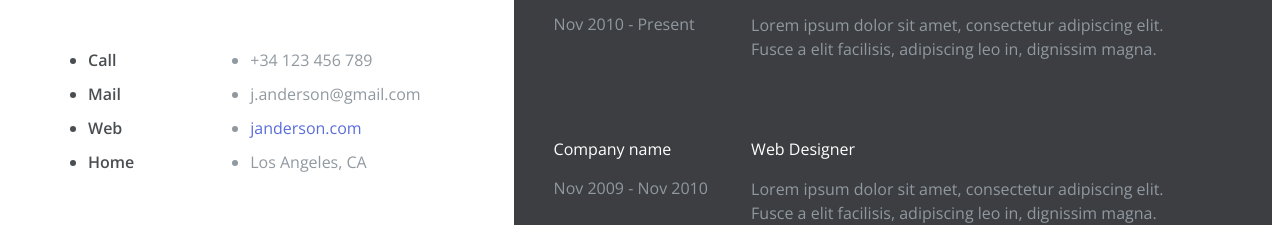
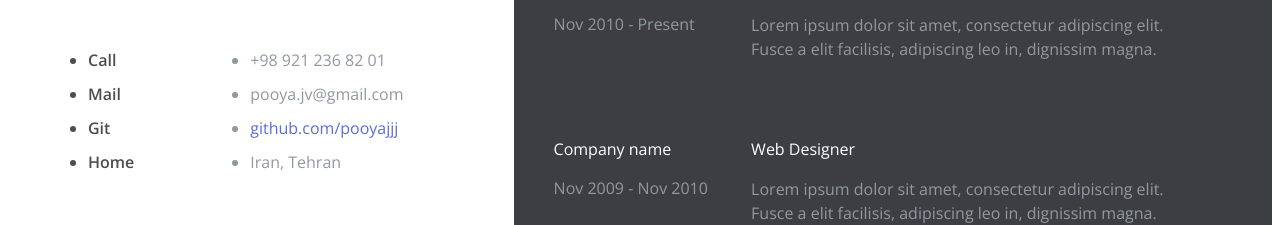
Before and after one commit to pooyajjj/pooyajjj.github.io, a plain HTML site: page index.html in a window 1280 px wide. Shown: the part 322-547 px from the top of the page. Drawn offline with nearby package versions, Linux system fonts and the light colour scheme.

Commit message:
email set

```diff
--- a/index.html
+++ b/index.html
@@ -140,17 +140,17 @@
             <ul class="list-titles">
               <li>Call</li>
               <li>Mail</li>
-              <li>Web</li>
+              <li>Git</li>
               <li>Home</li>
             </ul>
             <ul class="list-content">
-              <li>+34 123 456 789</li>
+              <li>+98 921 236 82 01</li>
               <!-- YOUR PHONE NUMBER  -->
-              <li>j.anderson@gmail.com</li>
+              <li>pooya.jv@gmail.com</li>
               <!-- YOUR EMAIL -->
-              <li><a href="#">janderson.com</a></li>
+              <li><a href="https://github.com/pooyajjj">github.com/pooyajjj</a></li>
               <!-- YOUR WEBSITE  -->
-              <li>Los Angeles, CA</li>
+              <li>Iran, Tehran</li>
               <!-- YOUR STATE AND COUNTRY  -->
             </ul>
           </div>
```
